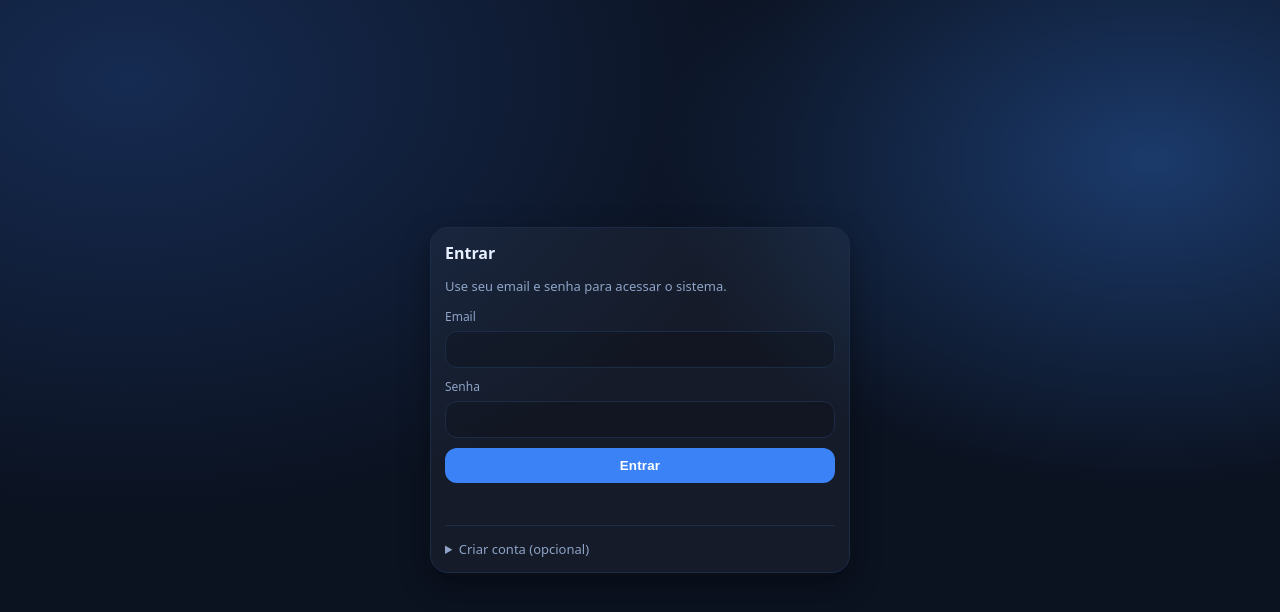
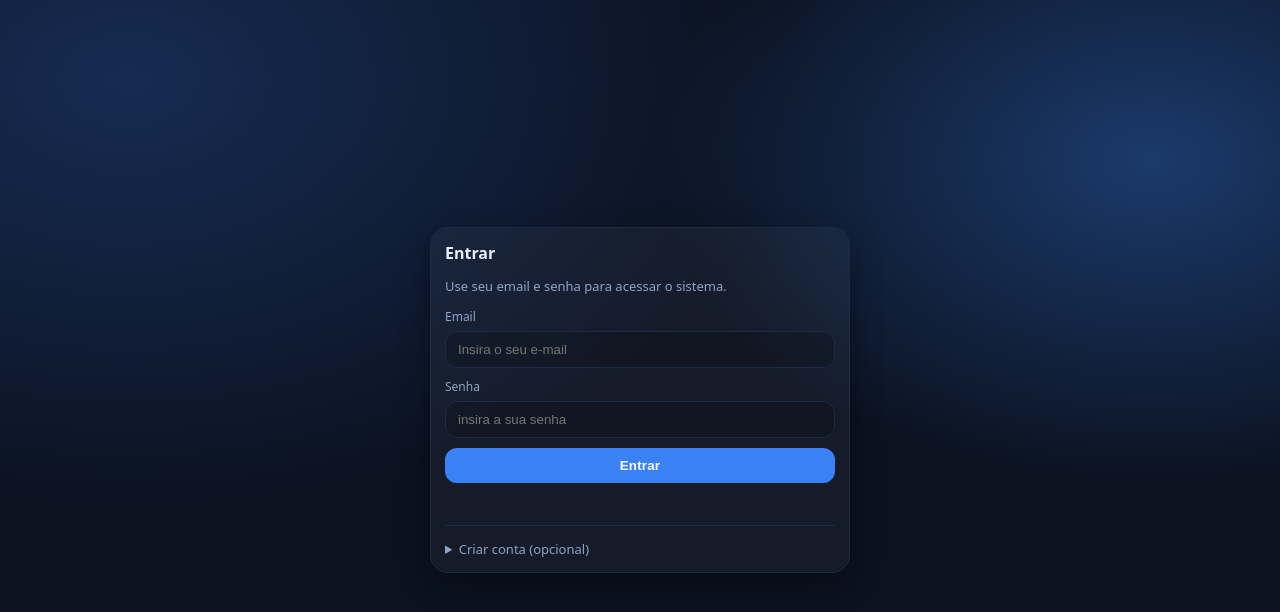
Before and after one commit to largatixa13br/projeto_mvc_final, a website: page visualizacao/login.html in a window 1280 px wide. Drawn offline with Linux system fonts and the light colour scheme.

Commit message:
alt html

```diff
--- a/visualizacao/login.html
+++ b/visualizacao/login.html
@@ -17,11 +17,11 @@
             <form id="frmLogin" class="form">
                 <div class="field">
                     <label>Email</label>
-                    <input class="input" type="email" id="email" placeholder="" required />
+                    <input class="input" type="email" id="email" placeholder="Insira o seu e-mail" required />
                 </div>
                 <div class="field">
                     <label>Senha</label>
-                    <input class="input" type="password" id="senha" placeholder="" required />
+                    <input class="input" type="password" id="senha" placeholder="insira a sua senha" required />
                 </div>
 
                 <button class="btn" type="submit">Entrar</button>
@@ -34,15 +34,15 @@
                 <form id="frmRegister" class="form">
                     <div class="field">
                         <label>Nome</label>
-                        <input class="input" id="rNome" required />
+                        <input class="input" id="rNome" placeholder="Insira o seu nome completo" required />
                     </div>
                     <div class="field">
                         <label>Email</label>
-                        <input class="input" id="rEmail" type="email" required />
+                        <input class="input" id="rEmail" type="email" placeholder="Insira o seu e-mail" required />
                     </div>
                     <div class="field">
                         <label>Senha</label>
-                        <input class="input" id="rSenha" type="password" required />
+                        <input class="input" id="rSenha" type="password" placeholder="Crie uma senha" required />
                     </div>
                     <button class="btn btn-ghost" type="submit">Criar conta</button>
                     <div class="msg" id="rMsg"></div>
```
